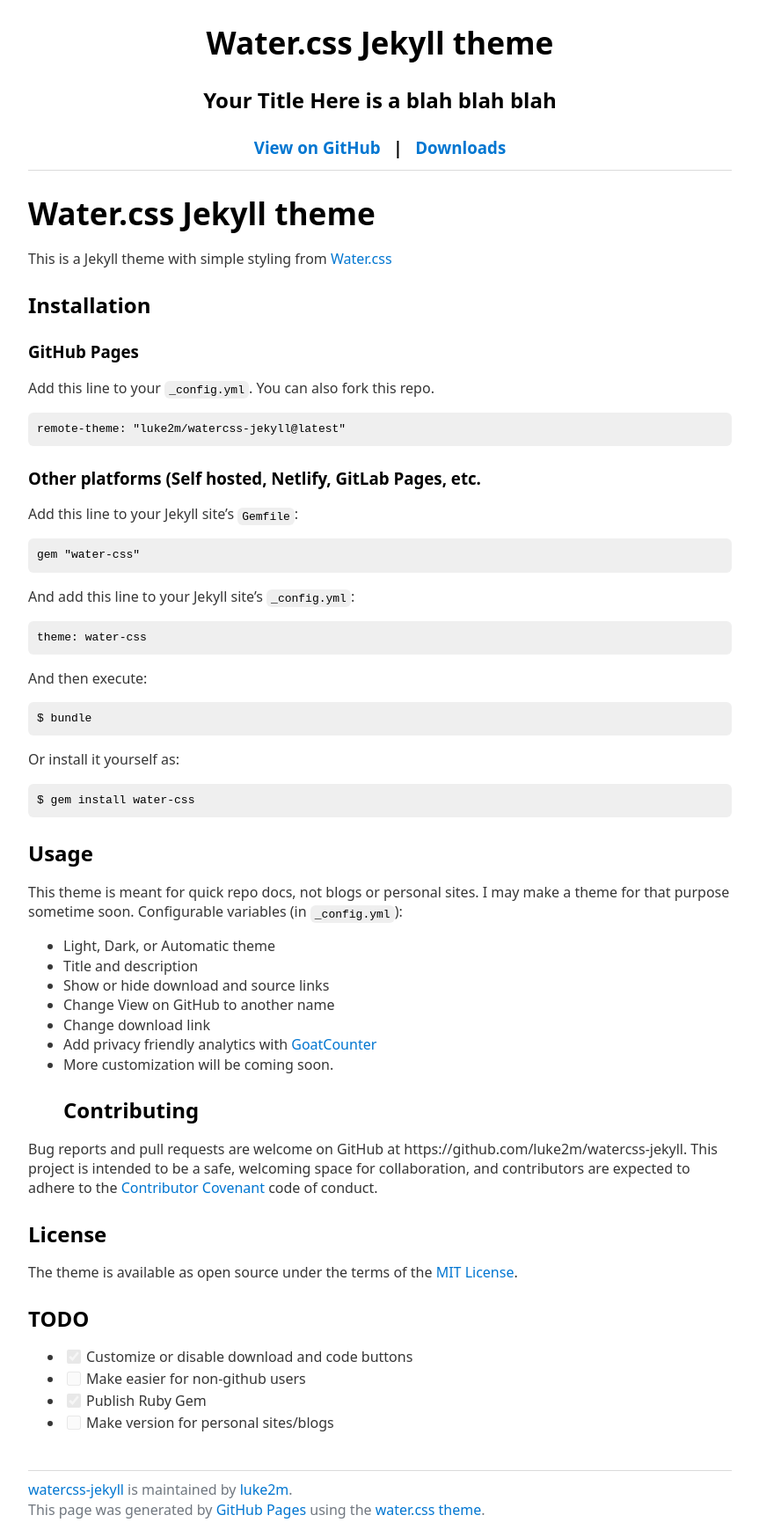
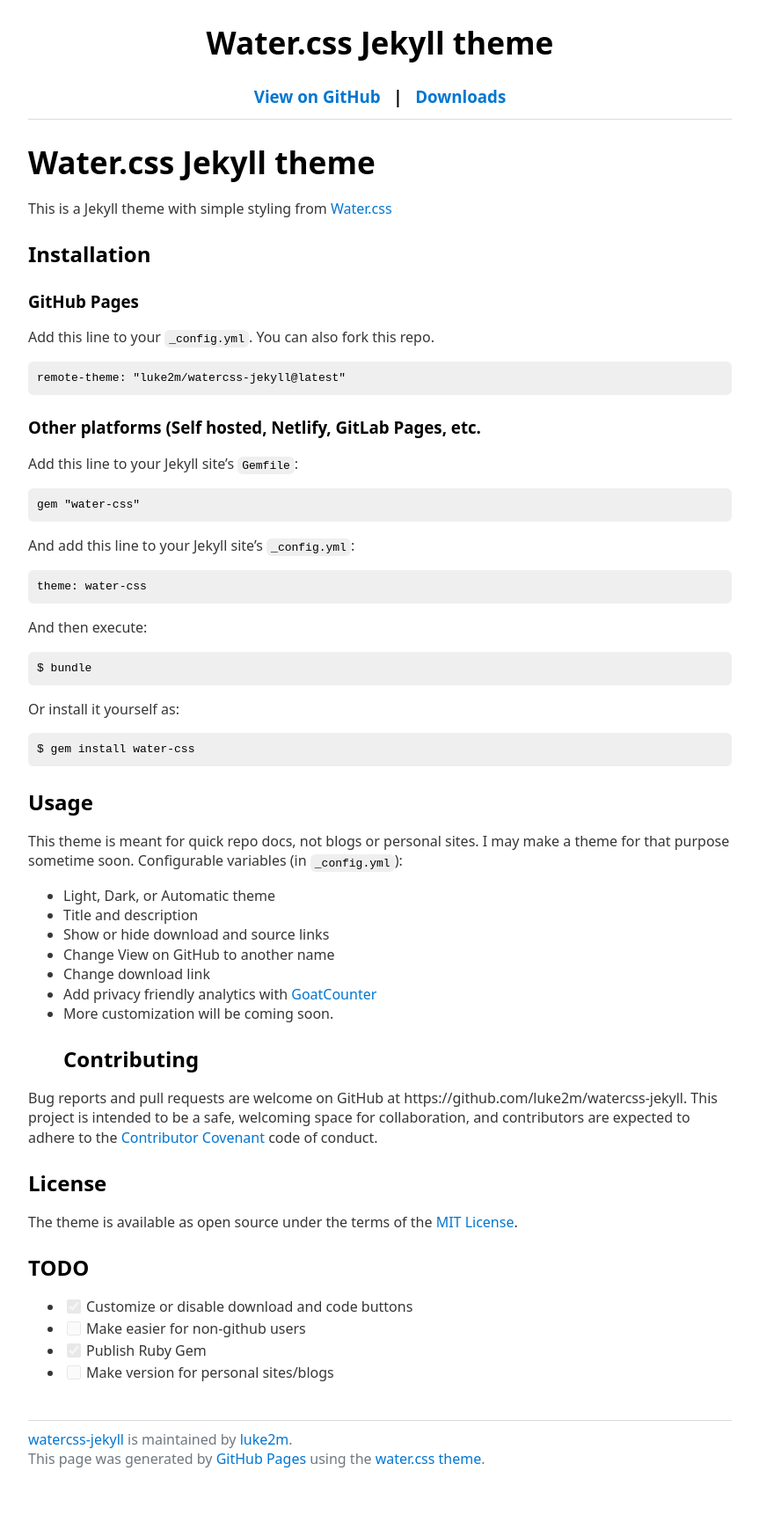
Before and after one commit to luke2m/watercss-jekyll, a Jekyll site: the page built from README.md, in a window 1280 px wide. Shown: the whole page at 88% size, without its empty margins (208-1071 px from the left). Built offline with Jekyll 4.4.1, drawn with Linux system fonts in a browser that asks for light colours; our own code applies the rules of GitHub Pages for plain Markdown files; the repository's description, which GitHub fills in, is left out; after the commit the page ends 1689 px from its top, so only the background shows below that; part of the change alters nothing that is shown.

Commit message:
Update _config.yml

```diff
--- a/_config.yml
+++ b/_config.yml
@@ -1,8 +1,8 @@
 # Title for your page
-title: Put Your Title Here
+# title: Put Your Title Here
 
 # Description for your page
-description: "Your Title Here is a blah blah blah"
+# description: "Your Title Here is a blah blah blah"
 
 # Theme -- dark light or auto
 css: auto
```
